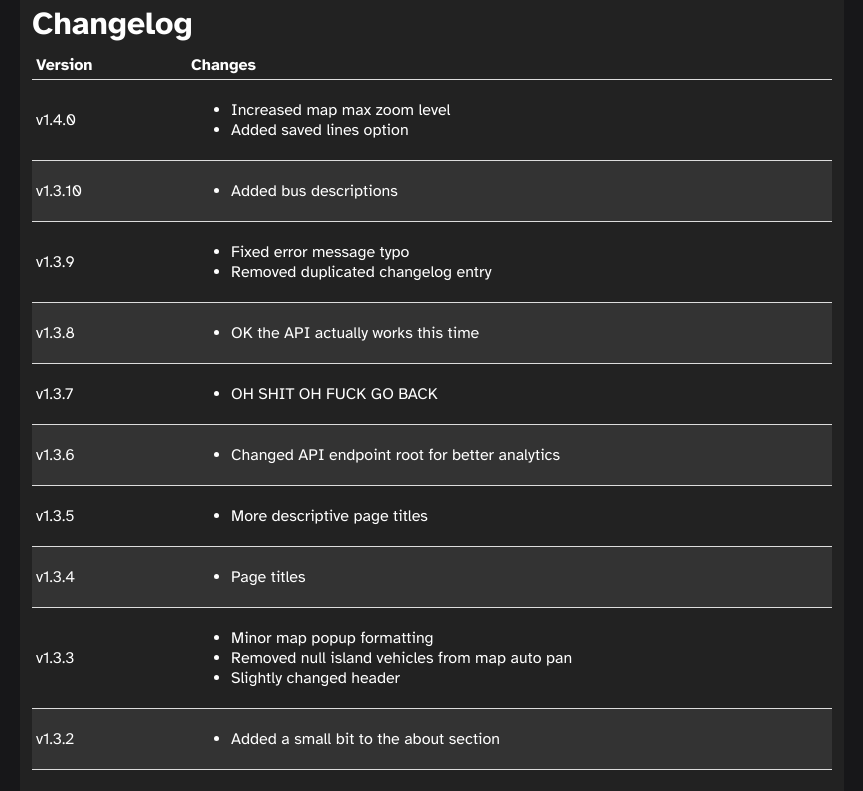
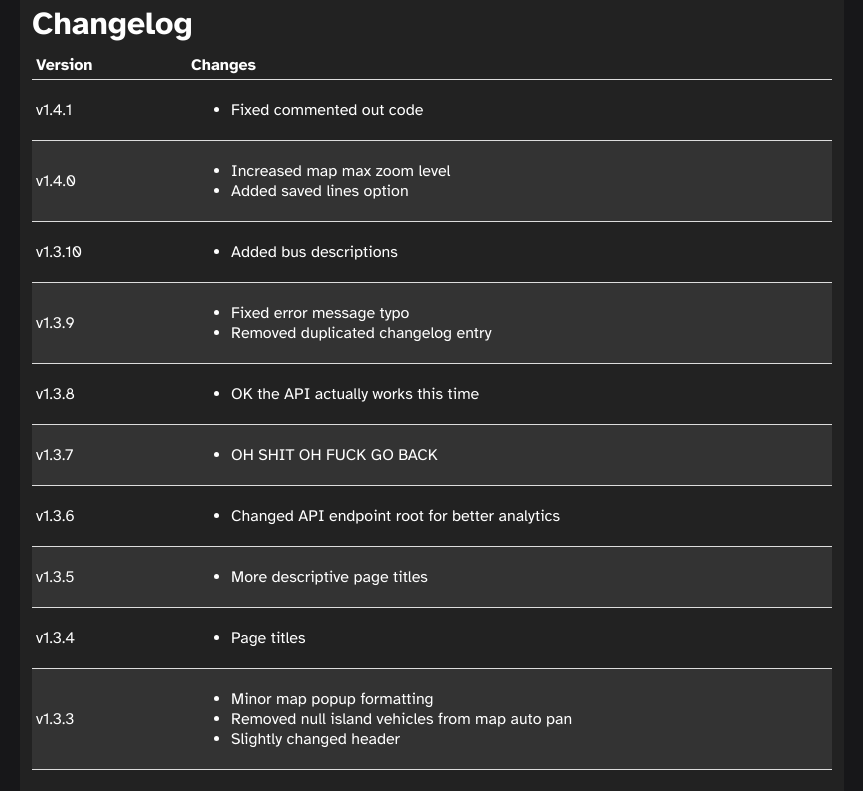
Before and after one commit to transitstatus/transitstatus-react, a React (Vite) app: page /changelog in a window 1280 px wide. Shown: the top 791 px of the page, without its empty margins (208-1071 px from the left). Built offline with nearby package versions, Linux system fonts and the light colour scheme.

Commit message:
fixed comment

```diff
--- a/src/config.js
+++ b/src/config.js
@@ -174,6 +174,6 @@ export const agencies = {
 export const config = {
   siteTitle: 'Transit Stat.us',
   tagLine: 'Open source, free, and easy transit tracker.',
-  version: 'Transitstat.us v1.4.0',
+  version: 'Transitstat.us v1.4.1',
   additionalWarnings: []
 };
--- a/src/paths/index/changelog.jsx
+++ b/src/paths/index/changelog.jsx
@@ -16,7 +16,15 @@ const Changelog = () => {
           </tr>
         </thead>
         <tbody>
-        <tr id='1-4-0'>
+          <tr id='1-4-1'>
+            <td>v1.4.1</td>
+            <td>
+              <ul>
+                <li>Fixed commented out code</li>
+              </ul>
+            </td>
+          </tr>
+          <tr id='1-4-0'>
             <td>v1.4.0</td>
             <td>
               <ul>
--- a/src/paths/index/index.jsx
+++ b/src/paths/index/index.jsx
@@ -146,6 +146,7 @@ const Index = () => {
           height: "8px",
         }}
       ></div>
+      {/*}
       <h2
         style={{
           marginTop: "4px",
@@ -157,7 +158,6 @@ const Index = () => {
       >
         Favorite Agencies
       </h2>
-      {/*}
       <div
         style={{
           display: "flex",
```
